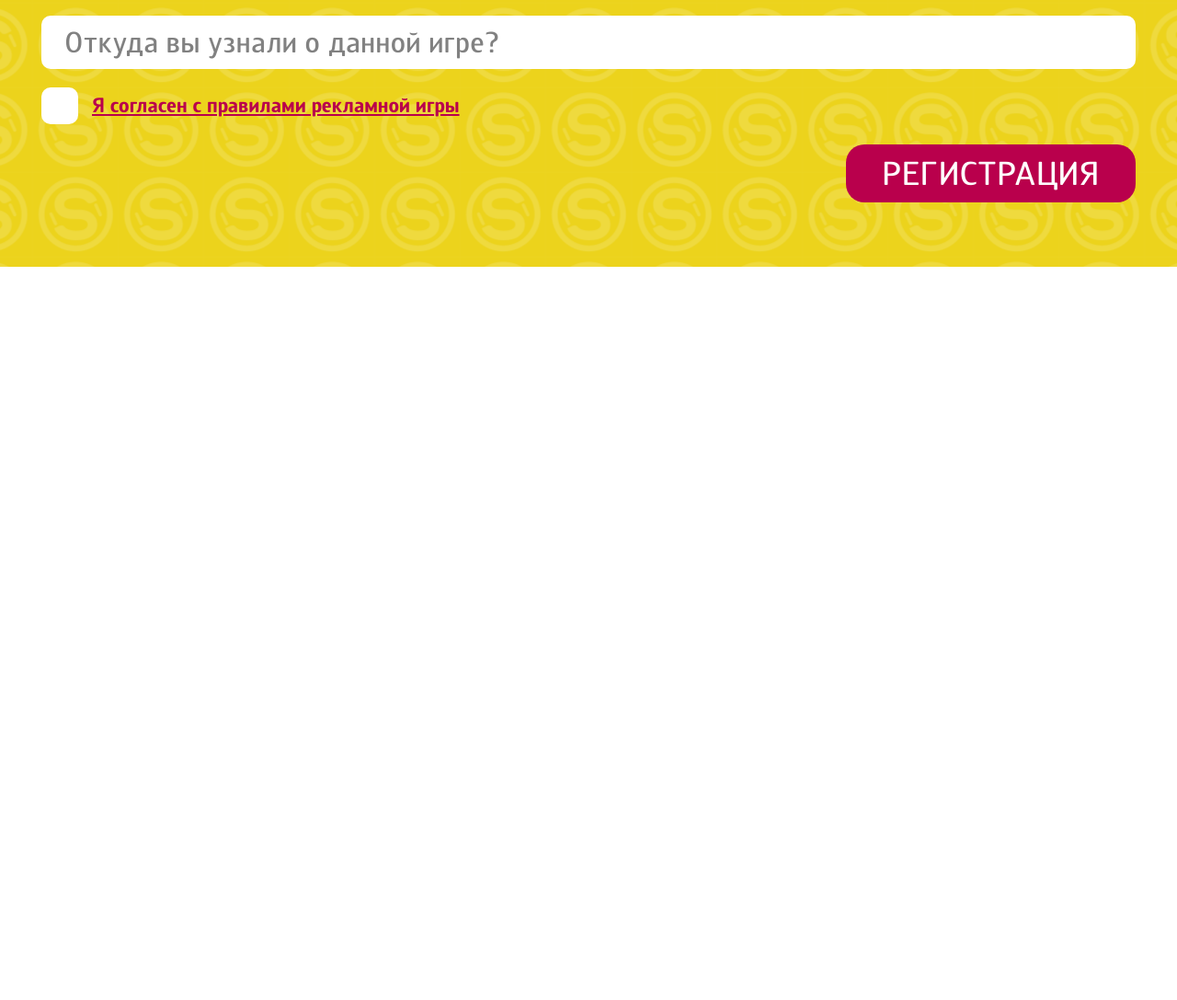
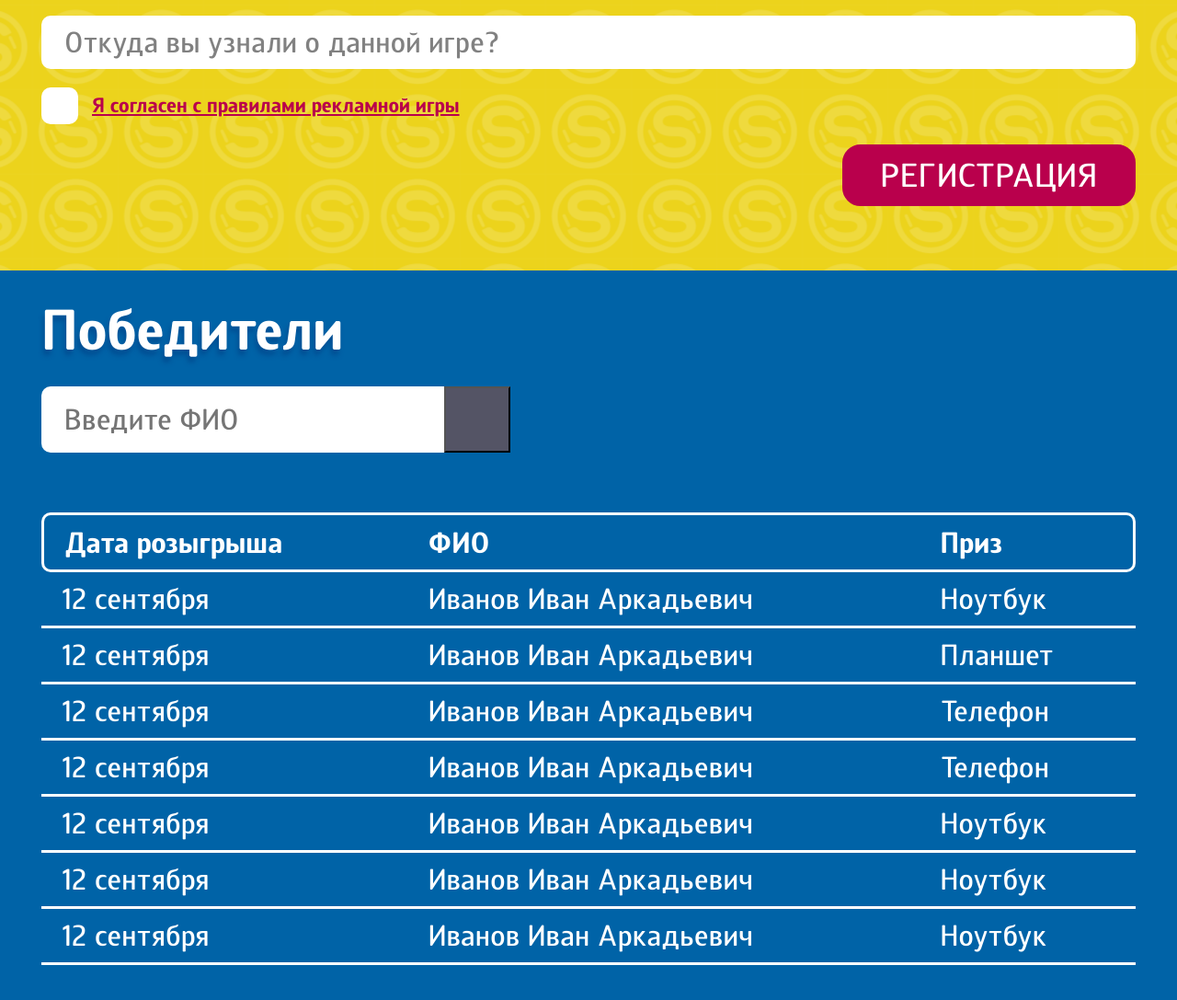
Before and after one commit to FoxyGirl/shagovita, a website: page index.html in a window 1280 px wide. Shown: the part 3466-4553 px from the top of the page at 92% size. Before the commit the page ends 3756 px from the top, so only its background shows below. Drawn offline with nearby package versions, Linux system fonts and the light colour scheme; files that its build step writes are made by us from their sources.

Commit message:
Create code for Prises Section

```diff
--- a/index.html
+++ b/index.html
@@ -170,6 +170,57 @@
                 </form>
             </div>
         </section>
+        <section class="prises">
+            <div class="prises__inner">
+                <h2 class="prises__title">Победители</h2>
+                <form action="" class="form-search">
+                    <input type="text" class="form-search__input" placeholder="Введите ФИО">
+                    <button class="form-search__btn"></button>
+                </form>
+                <table class="table-winners">
+                    <tr class="table-winners__header">
+                        <th>Дата розыгрыша</th>
+                        <th>ФИО</th>
+                        <th>Приз</th>
+                    </tr>
+                    <tr class="table-winners__row">
+                        <td>12 сентября</td>
+                        <td>Иванов Иван Аркадьевич</td>
+                        <td>Ноутбук</td>
+                    </tr>
+                    <tr class="table-winners__row">
+                        <td>12 сентября</td>
+                        <td>Иванов Иван Аркадьевич</td>
+                        <td>Планшет</td>
+                    </tr>
+                    <tr class="table-winners__row">
+                        <td>12 сентября</td>
+                        <td>Иванов Иван Аркадьевич</td>
+                        <td>Телефон</td>
+                    </tr>
+                    <tr class="table-winners__row">
+                        <td>12 сентября</td>
+                        <td>Иванов Иван Аркадьевич</td>
+                        <td>Телефон</td>
+                    </tr>
+                    <tr class="table-winners__row">
+                        <td>12 сентября</td>
+                        <td>Иванов Иван Аркадьевич</td>
+                        <td>Ноутбук</td>
+                    </tr>
+                    <tr class="table-winners__row">
+                        <td>12 сентября</td>
+                        <td>Иванов Иван Аркадьевич</td>
+                        <td>Ноутбук</td>
+                    </tr>
+                    <tr class="table-winners__row">
+                        <td>12 сентября</td>
+                        <td>Иванов Иван Аркадьевич</td>
+                        <td>Ноутбук</td>
+                    </tr>
+                </table>
+            </div>
+        </section>
     </main>
 
 
--- a/sass/blocks/btn.scss
+++ b/sass/blocks/btn.scss
@@ -15,7 +15,7 @@
 
   &:hover {
     color: $yellow-color;
-    background-color: rgba($brand-color, 0.7);
+    background-color: lighten($brand-color, 10%);
   }
 
   &--main-prize {
@@ -35,5 +35,12 @@
     text-transform: uppercase;
     color: $light-color;
     background-color: $red-color;
+    border: 2px solid $red-color;
+
+    &:hover {
+      box-shadow: 0 0 6px rgba(0, 0, 0, 0.8);
+      background-color: darken($red-color, 5%);
+      border-color: $light-color;
+    }
   }
 }
--- /dev/null
+++ b/sass/blocks/form-search.scss
@@ -0,0 +1,25 @@
+.form-search {
+  float: left;
+  position: relative;
+  margin-bottom: 65px;
+
+  &__input {
+    width: 510px;
+    padding: 17px 50px 17px 25px;
+    color: $brand-color;
+    font-size: $font-size-input;
+    border-radius: $input-radius;
+    outline: none;
+    border: none;
+  }
+
+  &__btn {
+    position: absolute;
+    right: 0;
+    top: 0;
+    width: 72px;
+    height: 72px;
+    background-color: #545465;
+
+  }
+}
--- /dev/null
+++ b/sass/blocks/prises.scss
@@ -0,0 +1,17 @@
+.prises {
+  color: $light-color;
+
+  &__inner {
+    @include container;
+    background-color: $brand-color;
+    border-top: 1px solid transparent;
+  }
+
+  &__title {
+    margin: 25px 165px 25px 0;
+    text-align: left;
+    font-size: $font-size-title;
+    font-weight: 700;
+    text-shadow: -2px 6px 5px rgba(#004c91, 0.9);
+  }
+}
--- /dev/null
+++ b/sass/blocks/table-winners.scss
@@ -0,0 +1,36 @@
+.table-winners {
+  width: 100%;
+  clear: both;
+  margin-bottom: 87px;
+  border-collapse: separate;
+  border-spacing: 0;
+  font-size: $font-size-input;
+  text-align: left;
+
+  th, td {
+    padding: 10px 22px;
+    border-bottom: $table-border;
+  }
+
+  &__header {
+    th {
+      border-top: $table-border;
+
+      &:first-child {
+        border-left: $table-border;
+        border-top-left-radius: $input-radius;
+        border-bottom-left-radius: $input-radius;
+      }
+
+      &:last-child {
+        border-right: $table-border;
+        border-top-right-radius: $input-radius;
+        border-bottom-right-radius: $input-radius;
+      }
+    }
+  }
+
+  &__row {
+    //border-bottom: 3px solid $light-color;
+  }
+}
--- a/sass/global/variables.scss
+++ b/sass/global/variables.scss
@@ -16,6 +16,7 @@ $dark-gray: #818181;
 $indent-help: 45px;
 
 $input-radius: 10px;
+$table-border: 3px solid $light-color;
 
 $bp-xsmall: 320px; // Tiny-screen and old devices;
 $bp-small: 660px; // Mobiles and portrait-view tablets
--- a/sass/style.scss
+++ b/sass/style.scss
@@ -13,3 +13,6 @@
 @import "blocks/prizes.scss";
 @import "blocks/btn.scss";
 @import "blocks/registration.scss";
+@import "blocks/prises.scss";
+@import "blocks/form-search.scss";
+@import "blocks/table-winners.scss";
```
